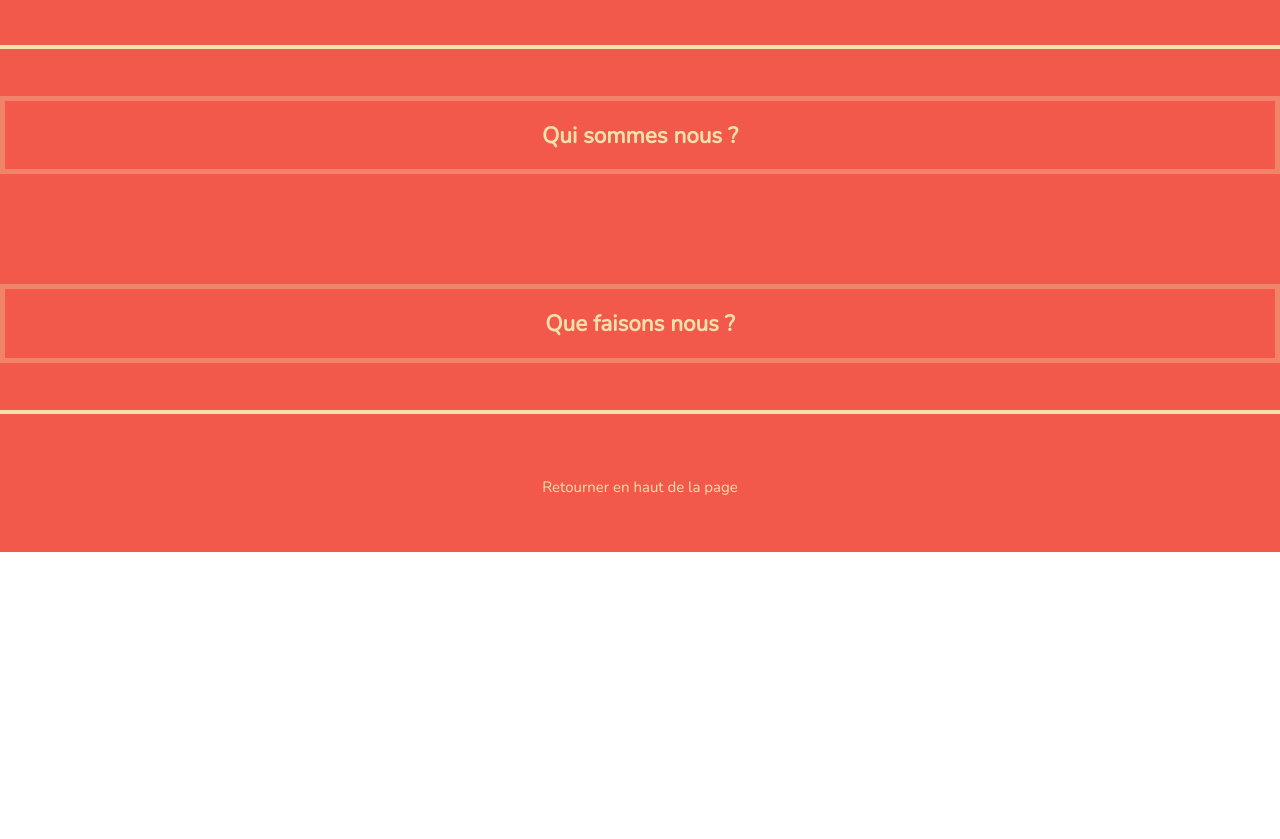
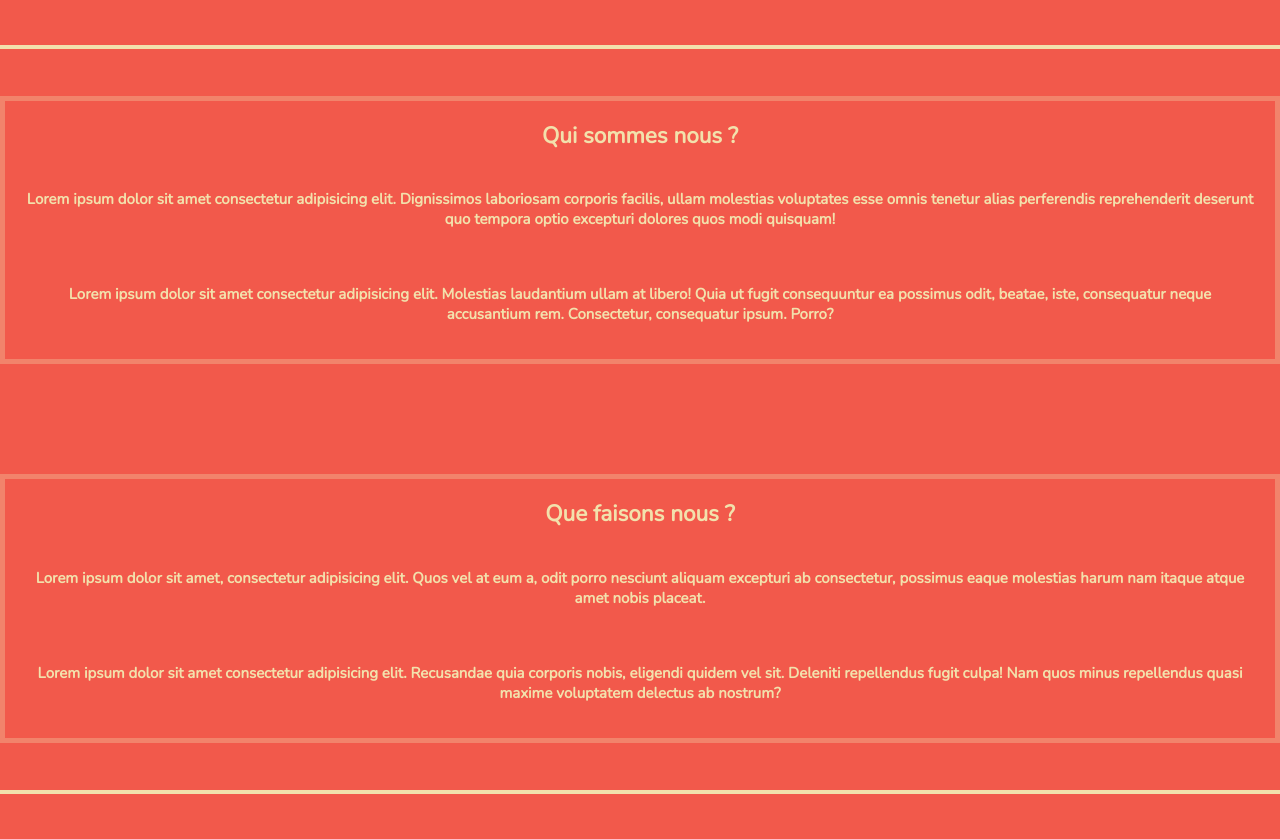
Before and after one commit to StevenSpy/medicalCenter, a plain HTML site: page àpropos.html in a window 1280 px wide. Shown: the part 141-980 px from the top of the page. Before the commit the page ends 800 px from the top, so only its background shows below. Drawn offline with nearby package versions, Linux system fonts and the light colour scheme.

Commit message:
Some lorem added in each esection of the àpropos.html page and that lorem center and padding added in style.css

```diff
--- a/style.css
+++ b/style.css
@@ -352,6 +352,11 @@ form{
     grid-area: sectionQue;
 }
 
+.paragraphàPropos{
+    padding: 2rem;
+    text-align: center;
+}
+
 /* ================== Style for FIGURE ================== */
 
 figure{
--- a/àpropos.html
+++ b/àpropos.html
@@ -40,9 +40,14 @@
 
         <section class="sectionQuiSommes">
             <h2 class="sectionTitle">Qui sommes nous ?</h2>
-
-
-
+            <p class="paragraphàPropos">Lorem ipsum dolor sit amet consectetur adipisicing elit. Dignissimos laboriosam
+                corporis facilis, ullam
+                molestias voluptates esse omnis tenetur alias perferendis reprehenderit deserunt quo tempora optio
+                excepturi dolores quos modi quisquam!</p>
+            <p class="paragraphàPropos">Lorem ipsum dolor sit amet consectetur adipisicing elit. Molestias laudantium
+                ullam at libero! Quia ut
+                fugit consequuntur ea possimus odit, beatae, iste, consequatur neque accusantium rem. Consectetur,
+                consequatur ipsum. Porro?</p>
         </section>
 
 
@@ -55,7 +60,13 @@
 
         <section class="sectionQueFaisons">
             <h2 class="sectionTitle">Que faisons nous ?</h2>
-
+            <p class="paragraphàPropos">Lorem ipsum dolor sit amet, consectetur adipisicing elit. Quos vel at eum a,
+                odit porro nesciunt aliquam
+                excepturi ab consectetur, possimus eaque molestias harum nam itaque atque amet nobis placeat.</p>
+            <p class="paragraphàPropos">Lorem ipsum dolor sit amet consectetur adipisicing elit. Recusandae quia
+                corporis nobis, eligendi quidem
+                vel sit. Deleniti repellendus fugit culpa! Nam quos minus repellendus quasi maxime voluptatem delectus
+                ab nostrum?</p>
         </section>
 
 
```
